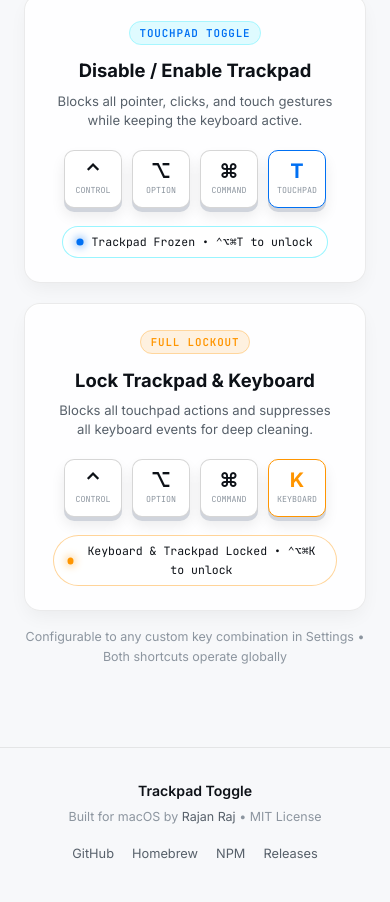
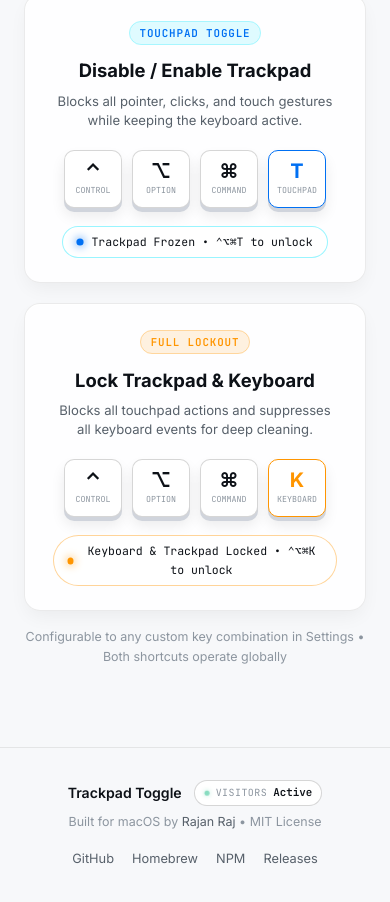
Before and after one commit to rajanraj2/trackpad-toggle, a website: page web/index.html in a window 390 px wide. Shown: the part 1381-2283 px from the top of the page. Drawn offline with Linux system fonts and the light colour scheme; no server answers.

Commit message:
feat(observability): add live unique human visitor counter, client telemetry, and observability guide

```diff
--- a/web/app.js
+++ b/web/app.js
@@ -235,4 +235,108 @@
       }
     });
   });
+
+  // ── 6. Live Unique Visitor Counter & Client Observability ──────────────────
+  const visitorCountEl = document.getElementById('visitor-count');
+
+  async function initVisitorCounter() {
+    if (!visitorCountEl) return;
+
+    // Differentiate human vs bot on client side:
+    // Automation tools typically set navigator.webdriver == true
+    const isAutomated = navigator.webdriver ||
+                        !window.crypto ||
+                        /bot|googlebot|crawler|spider|robot|crawling/i.test(navigator.userAgent);
+
+    // Session-based deduplication: count uniquely once per human browser session
+    const hasVisitedThisSession = sessionStorage.getItem('tt_session_recorded');
+
+    try {
+      let countNumber = null;
+
+      if (!hasVisitedThisSession && !isAutomated) {
+        // New unique human visitor in this session -> increment counter
+        const res = await fetch('https://counterapi.com/api/trackpad-toggle.rajanraj.me/view/visitors');
+        if (res.ok) {
+          const data = await res.json();
+          if (data && typeof data.value === 'number') {
+            countNumber = data.value;
+            sessionStorage.setItem('tt_session_recorded', '1');
+            localStorage.setItem('tt_cached_visitors', String(countNumber));
+          }
+        }
+      }
+
+      // If already recorded or increment failed, read cached or fallback to hits.sh
+      if (!countNumber) {
+        const cached = localStorage.getItem('tt_cached_visitors');
+        if (cached) {
+          countNumber = parseInt(cached, 10);
+        } else {
+          // Fetch current count via hits.sh svg badge parser
+          const hitsRes = await fetch('https://hits.sh/trackpad-toggle.rajanraj.me.svg', { cache: 'no-cache' });
+          if (hitsRes.ok) {
+            const svgText = await hitsRes.text();
+            const match = svgText.match(/aria-label="hits:\s*([0-9,]+)"/i);
+            if (match && match[1]) {
+              countNumber = parseInt(match[1].replace(/,/g, ''), 10);
+            }
+          }
+        }
+      }
+
+      if (countNumber && !isNaN(countNumber)) {
+        visitorCountEl.textContent = Number(countNumber).toLocaleString();
+      } else {
+        visitorCountEl.textContent = 'Active';
+      }
+    } catch (err) {
+      // Fallback display gracefully without breaking UI
+      const cached = localStorage.getItem('tt_cached_visitors');
+      visitorCountEl.textContent = cached ? Number(cached).toLocaleString() : 'Active';
+    }
+  }
+
+  // ── 7. Client Observability: Performance & Conversion Event Tracking ──────
+  function recordEvent(category, action, label) {
+    // Dispatches to custom event and any configured telemetry beacon (e.g. Cloudflare Web Analytics)
+    if (window.dataLayer && Array.isArray(window.dataLayer)) {
+      window.dataLayer.push({ event: action, category, label });
+    }
+    // Core Web Vitals and user conversion logging
+    console.debug(`[Telemetry] ${category} -> ${action}: ${label || ''}`);
+  }
+
+  // Track primary download button conversion
+  const downloadBtn = document.querySelector('.primary-download-btn');
+  if (downloadBtn) {
+    downloadBtn.addEventListener('click', () => {
+      recordEvent('Conversion', 'Download_DMG_Click', 'TrackpadToggle.dmg');
+    });
+  }
+
+  // Track command copy actions
+  if (copyBtn) {
+    copyBtn.addEventListener('click', () => {
+      const activeTab = document.querySelector('.cmd-tab.active');
+      const tabName = activeTab ? activeTab.dataset.tab : 'brew';
+      recordEvent('Engagement', 'Copy_Command_Click', tabName);
+    });
+  }
+
+  // Track page load performance (Navigation Timing API)
+  window.addEventListener('load', () => {
+    initVisitorCounter();
+
+    if (window.performance && performance.getEntriesByType) {
+      const navEntries = performance.getEntriesByType('navigation');
+      if (navEntries.length > 0) {
+        const nav = navEntries[0];
+        const ttfb = Math.round(nav.responseStart - nav.requestStart);
+        const domReady = Math.round(nav.domContentLoadedEventEnd - nav.startTime);
+        const loadTime = Math.round(nav.loadEventEnd - nav.startTime);
+        recordEvent('Performance', 'PageLoadMetrics', `TTFB: ${ttfb}ms, DOM: ${domReady}ms, Total: ${loadTime}ms`);
+      }
+    }
+  });
 })();
--- a/web/index.html
+++ b/web/index.html
@@ -223,7 +223,14 @@
   <footer class="footer">
     <div class="footer-container">
       <div class="footer-left">
-        <span class="footer-title">Trackpad Toggle</span>
+        <div class="footer-brand-row">
+          <span class="footer-title">Trackpad Toggle</span>
+          <div class="visitor-counter-pill" id="visitor-counter-badge" title="Live unique human visitors">
+            <span class="pulse-indicator"></span>
+            <span class="counter-label">Visitors</span>
+            <span class="counter-number" id="visitor-count">…</span>
+          </div>
+        </div>
         <span class="footer-sub">Built for macOS by <a href="https://github.com/rajanraj2" target="_blank" rel="noopener">Rajan Raj</a> • MIT License</span>
       </div>
 
@@ -234,7 +241,6 @@
         <a href="https://github.com/rajanraj2/trackpad-toggle/releases/latest" target="_blank" rel="noopener">Releases</a>
       </div>
     </div>
-  </footer>
 
   <script src="app.js"></script>
 </body>
--- a/web/styles.css
+++ b/web/styles.css
@@ -699,10 +699,70 @@ html[data-theme="light"] .dark-icon { display: inline-block; }
   }
 }
 
+.footer-brand-row {
+  display: flex;
+  align-items: center;
+  gap: 12px;
+  flex-wrap: wrap;
+  margin-bottom: 2px;
+}
+
 .footer-title {
   font-weight: 600;
   font-size: 0.88rem;
-  display: block;
+  display: inline-block;
+}
+
+.visitor-counter-pill {
+  display: inline-flex;
+  align-items: center;
+  gap: 6px;
+  padding: 3px 9px;
+  border-radius: 999px;
+  background: var(--bg-secondary);
+  border: 1px solid var(--border-medium);
+  font-family: var(--font-mono);
+  font-size: 0.68rem;
+  color: var(--text-secondary);
+  user-select: none;
+  transition: border-color 0.2s ease, transform 0.2s ease;
+}
+
+.visitor-counter-pill:hover {
+  border-color: var(--accent-cyan);
+  transform: translateY(-1px);
+}
+
+.visitor-counter-pill .pulse-indicator {
+  width: 6px;
+  height: 6px;
+  border-radius: 50%;
+  background: #10b981;
+  box-shadow: 0 0 6px rgba(16, 185, 129, 0.6);
+  animation: pulse-dot 2s infinite ease-in-out;
+}
+
+@keyframes pulse-dot {
+  0%, 100% {
+    opacity: 1;
+    transform: scale(1);
+  }
+  50% {
+    opacity: 0.5;
+    transform: scale(0.85);
+  }
+}
+
+.visitor-counter-pill .counter-label {
+  color: var(--text-muted);
+  font-size: 0.62rem;
+  text-transform: uppercase;
+  letter-spacing: 0.05em;
+}
+
+.visitor-counter-pill .counter-number {
+  color: var(--text-primary);
+  font-weight: 600;
 }
 
 .footer-sub {
```
Also changed, not shown: docs/OBSERVABILITY.md (added, +46 -0 lines).
